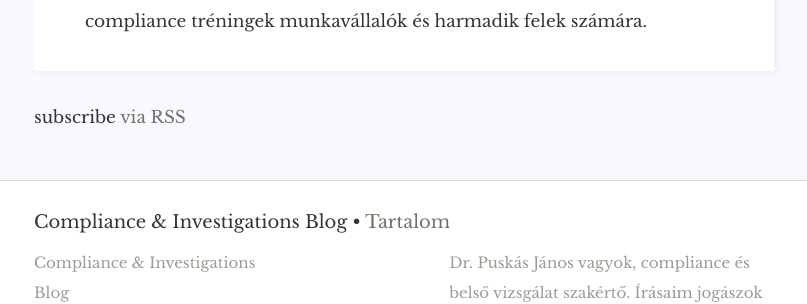
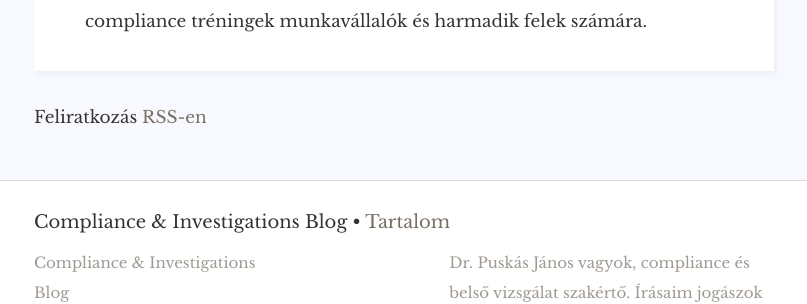
Before and after one commit to complianceblog/complianceblog.github.io, a Jekyll site: the page built from bemutatkozas.html, in a window 1280 px wide. Shown: the part 1826-2130 px from the top of the page, without its empty margins (236-1043 px from the left). Built offline with Jekyll 4.4.1, drawn with Linux system fonts in a browser that asks for light colours; some web fonts are replaced.

Commit message:
rss magyarul

```diff
--- a/bemutatkozas.html
+++ b/bemutatkozas.html
@@ -20,6 +20,6 @@
 	</article>
 
 
-	<p class="rss-subscribe">subscribe <a href="{{ "/feed.xml" | prepend: site.baseurl }}">via RSS</a></p>
+	<p class="rss-subscribe">Feliratkozás <a href="{{ "/feed.xml" | prepend: site.baseurl }}">RSS-en</a></p>
 
 </div>
```
